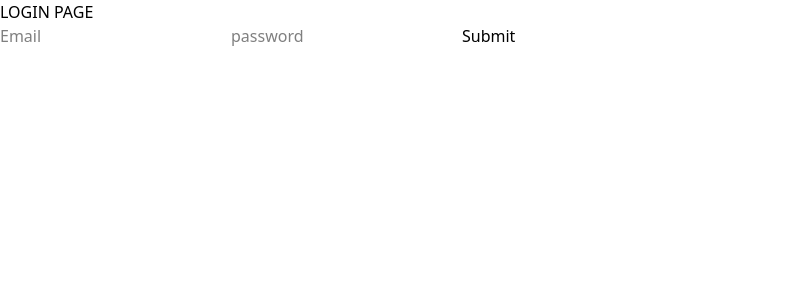
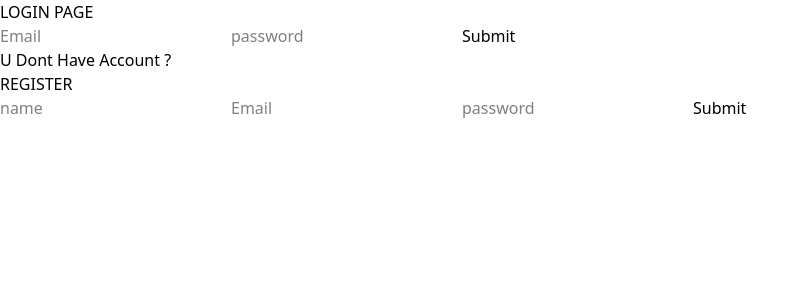
Before and after one commit to RinaldoEB/ToDobotList, a React (Vite) app in the folder ToDobotList-FE/: page /login in a window 1280 px wide. Shown: the top 300 px of the page, without its empty margins (0-808 px from the left). Built offline with nearby package versions, Linux system fonts and the light colour scheme.

Commit message:
menambahkan register

```diff
--- a/ToDobotList-FE/src/pages/login.jsx
+++ b/ToDobotList-FE/src/pages/login.jsx
@@ -2,6 +2,10 @@ import { useState, useEffect } from "react";
 import { useNavigate } from "react-router-dom";
 
 const loginPage = () => {
+    const [newName, setNewName] = useState("")
+    const [newEmail, setNewEmail] = useState("")
+    const [newPassword, setNewPassword] = useState("")
+    const [name,setName] = useState("")
     const [email,setEmail] = useState("")
     const [password,setPassword] = useState("")
     const [error, setError] = useState("")
@@ -30,6 +34,39 @@ const loginPage = () => {
         navigate('/')
     }
 
+    const handleRegister = async (e) => {
+        e.preventDefault();
+        const body = {
+            name : newName,
+            email : newEmail,
+            password : newPassword
+        }
+
+        const res = await fetch('http://localhost:3007/api/user/register', {
+            method : "POST",
+            headers : {
+                "Content-Type" : "application/json"
+            },
+            body : JSON.stringify(body)
+        })
+
+        const data = await res.json()
+
+        if(!res.ok) {
+            console.log(data.message)
+            return
+        }
+        if(res.status === 500) {
+            alert(data.message)
+        }else {
+            alert(`data berhasil di tambah`)
+        }
+
+       setNewName("")
+       setNewEmail("")
+       setNewPassword("")
+    }
+
     return (
         <>
             <div>
@@ -53,6 +90,36 @@ const loginPage = () => {
 
                     <input type="submit" />
                 </form>
+
+                <button>U Dont Have Account ?</button>
+
+                <form onSubmit={handleRegister}>
+                    {error && <p style={{ color : "red" }}>{error}</p>}
+                    <h1>REGISTER</h1>
+
+                    <input type="text"
+                    placeholder="name"
+                    value={newName}
+                    onChange={e => setNewName(e.target.value)}
+                    required
+                    />
+
+                    <input type="email"
+                    placeholder="Email"
+                    value={newEmail}
+                    onChange={e => setNewEmail(e.target.value)}
+                    required
+                    />
+
+                    <input type="password"
+                    placeholder="password"
+                    value={newPassword}
+                    onChange={e => setNewPassword(e.target.value)}
+                    required
+                    />
+
+                    <input type="submit" />
+                </form>
             </div>
         </>
     )
```
